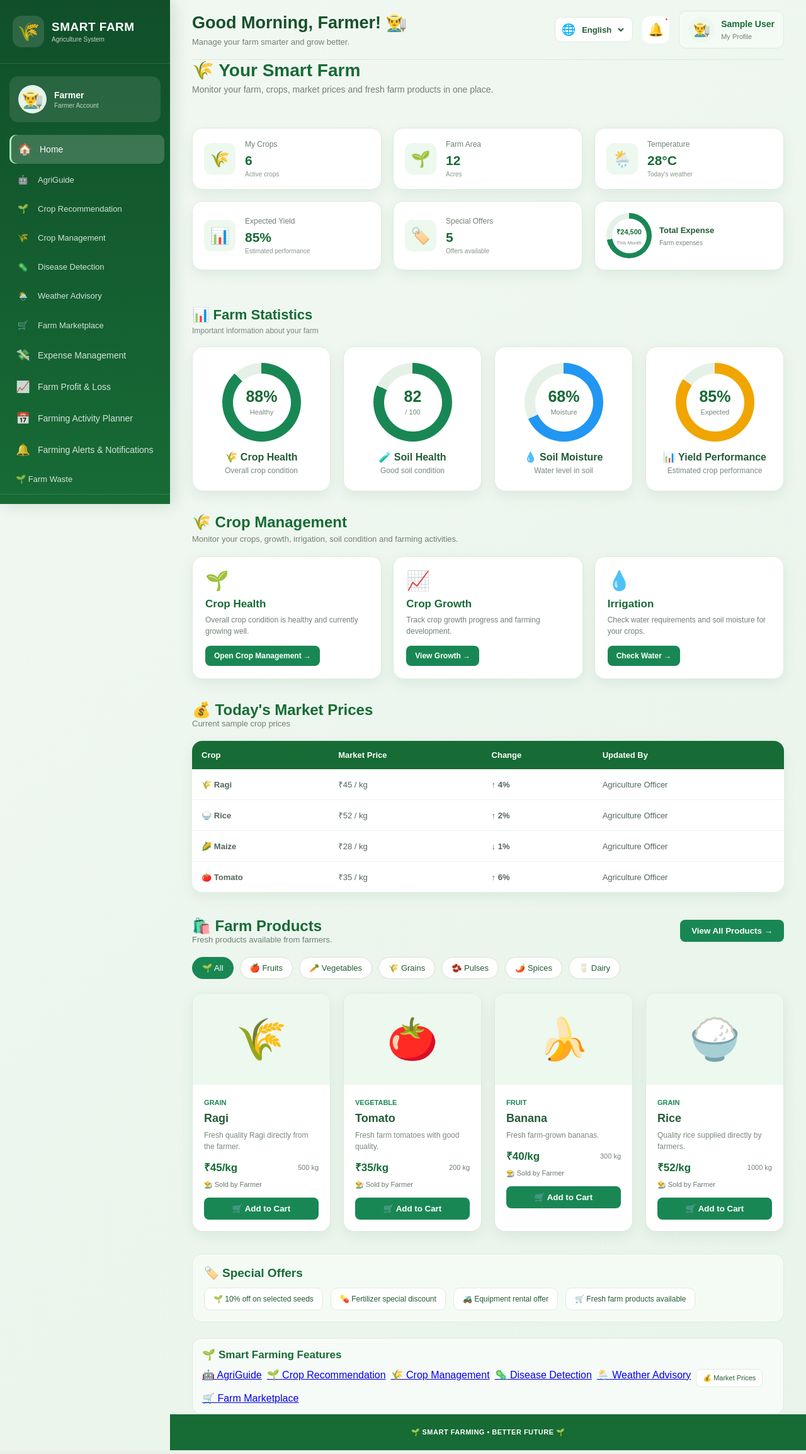
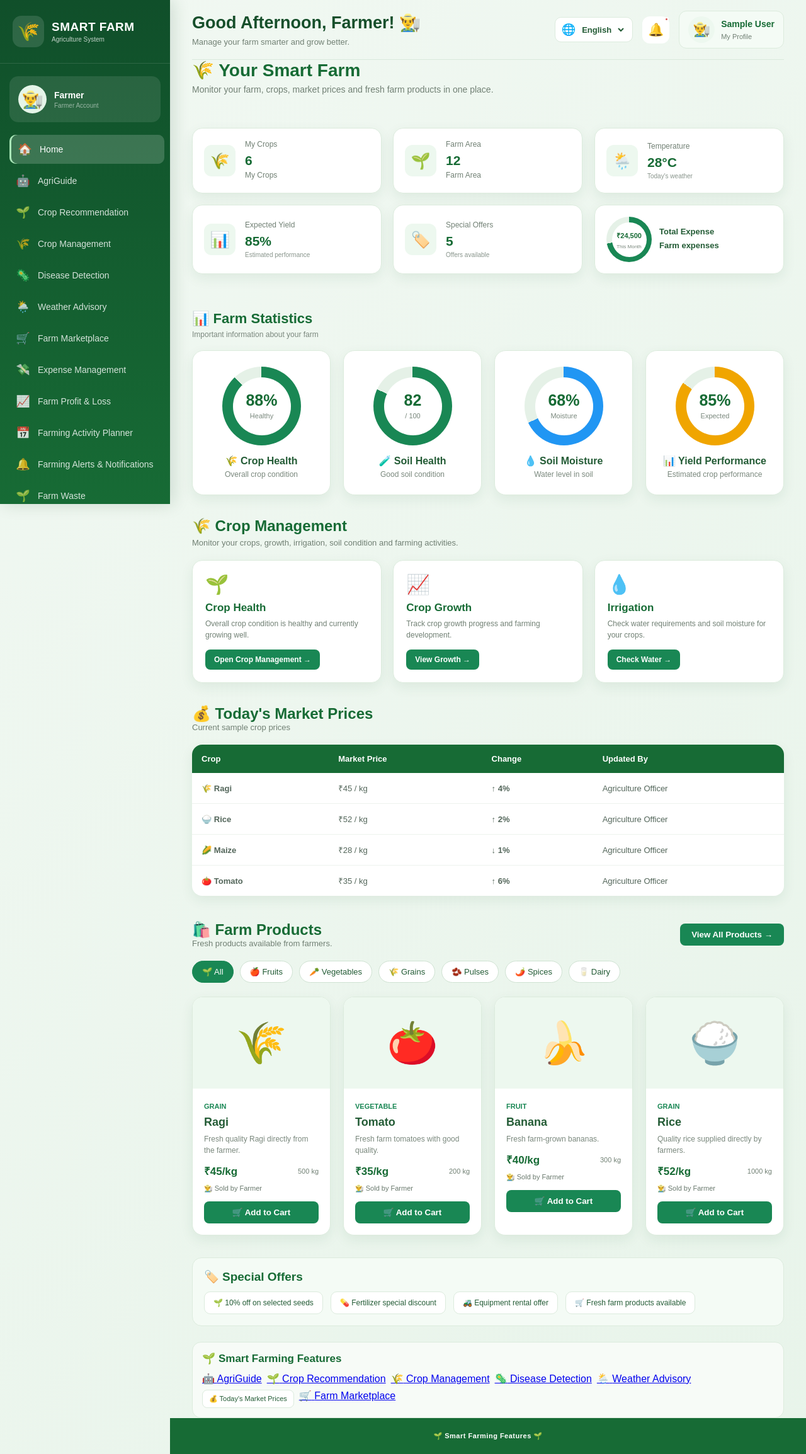
Before and after one commit to NikhilShivaram007/Smart_Agriculture-, a Flask app: page /dashboard in a window 1280 px wide. Shown: the whole page at 63% size. Run offline with Flask 3, Linux system fonts and the light colour scheme; the visitor is signed in with stand-in values (Sample User, id 1).

Commit message:
Updated dashboard greeting and translations

```diff
--- a/static/language.js
+++ b/static/language.js
@@ -25,7 +25,12 @@ const translations = {
         farmer: "Farmer",
         farmerAccount: "Farmer Account",
         myProfile: "My Profile",
+
         goodMorning: "Good Morning, Farmer!",
+        goodAfternoon: "Good Afternoon, Farmer!",
+        goodEvening: "Good Evening, Farmer!",
+        goodNight: "Good Night, Farmer!",
+
         manageFarm: "Manage your farm smarter and grow better.",
         yourSmartFarm: "Your Smart Farm",
         monitorFarm: "Monitor your farm, crops, market prices and fresh farm products in one place.",
@@ -69,7 +74,12 @@ const translations = {
         farmer: "किसान",
         farmerAccount: "किसान खाता",
         myProfile: "मेरी प्रोफ़ाइल",
+
         goodMorning: "सुप्रभात, किसान!",
+        goodAfternoon: "शुभ दोपहर, किसान!",
+        goodEvening: "शुभ संध्या, किसान!",
+        goodNight: "शुभ रात्रि, किसान!",
+
         manageFarm: "अपने खेत को स्मार्ट तरीके से प्रबंधित करें और बेहतर उत्पादन करें।",
         yourSmartFarm: "आपका स्मार्ट फार्म",
         monitorFarm: "अपने खेत, फसलों, बाजार कीमतों और ताज़ा कृषि उत्पादों की निगरानी एक ही जगह करें।",
@@ -113,7 +123,12 @@ const translations = {
         farmer: "ರೈತ",
         farmerAccount: "ರೈತರ ಖಾತೆ",
         myProfile: "ನನ್ನ ಪ್ರೊಫೈಲ್",
+
         goodMorning: "ಶುಭೋದಯ, ರೈತರೆ!",
+        goodAfternoon: "ಶುಭ ಮಧ್ಯಾಹ್ನ, ರೈತರೆ!",
+        goodEvening: "ಶುಭ ಸಂಜೆ, ರೈತರೆ!",
+        goodNight: "ಶುಭ ರಾತ್ರಿ, ರೈತರೆ!",
+
         manageFarm: "ನಿಮ್ಮ ಕೃಷಿಯನ್ನು ಸ್ಮಾರ್ಟ್ ರೀತಿಯಲ್ಲಿ ನಿರ್ವಹಿಸಿ ಮತ್ತು ಉತ್ತಮವಾಗಿ ಬೆಳೆಸಿ.",
         yourSmartFarm: "ನಿಮ್ಮ ಸ್ಮಾರ್ಟ್ ಫಾರ್ಮ್",
         monitorFarm: "ನಿಮ್ಮ ಕೃಷಿ, ಬೆಳೆಗಳು, ಮಾರುಕಟ್ಟೆ ಬೆಲೆಗಳು ಮತ್ತು ತಾಜಾ ಕೃಷಿ ಉತ್ಪನ್ನಗಳನ್ನು ಒಂದೇ ಸ್ಥಳದಲ್ಲಿ ಗಮನಿಸಿ.",
@@ -157,7 +172,12 @@ const translations = {
         farmer: "விவசாயி",
         farmerAccount: "விவசாயி கணக்கு",
         myProfile: "எனது சுயவிவரம்",
+
         goodMorning: "காலை வணக்கம், விவசாயி!",
+        goodAfternoon: "மதிய வணக்கம், விவசாயி!",
+        goodEvening: "மாலை வணக்கம், விவசாயி!",
+        goodNight: "இரவு வணக்கம், விவசாயி!",
+
         manageFarm: "உங்கள் பண்ணையை புத்திசாலித்தனமாக நிர்வகித்து சிறப்பாக வளருங்கள்.",
         yourSmartFarm: "உங்கள் ஸ்மார்ட் பண்ணை",
         monitorFarm: "உங்கள் பண்ணை, பயிர்கள், சந்தை விலைகள் மற்றும் புதிய விவசாயப் பொருட்களை ஒரே இடத்தில் கண்காணிக்கவும்.",
@@ -201,7 +221,12 @@ const translations = {
         farmer: "రైతు",
         farmerAccount: "రైతు ఖాతా",
         myProfile: "నా ప్రొఫైల్",
+
         goodMorning: "శుభోదయం, రైతు!",
+        goodAfternoon: "శుభ మధ్యాహ్నం, రైతు!",
+        goodEvening: "శుభ సాయంత్రం, రైతు!",
+        goodNight: "శుభ రాత్రి, రైతు!",
+
         manageFarm: "మీ వ్యవసాయాన్ని స్మార్ట్‌గా నిర్వహించి మంచి దిగుబడి పొందండి.",
         yourSmartFarm: "మీ స్మార్ట్ ఫార్మ్",
         monitorFarm: "మీ వ్యవసాయం, పంటలు, మార్కెట్ ధరలు మరియు తాజా వ్యవసాయ ఉత్పత్తులను ఒకే చోట పర్యవేక్షించండి.",
@@ -245,7 +270,12 @@ const translations = {
         farmer: "കർഷകൻ",
         farmerAccount: "കർഷക അക്കൗണ്ട്",
         myProfile: "എന്റെ പ്രൊഫൈൽ",
+
         goodMorning: "സുപ്രഭാതം, കർഷകാ!",
+        goodAfternoon: "ശുഭ ഉച്ചയ്ക്ക്, കർഷകാ!",
+        goodEvening: "ശുഭ സായാഹ്നം, കർഷകാ!",
+        goodNight: "ശുഭ രാത്രി, കർഷകാ!",
+
         manageFarm: "നിങ്ങളുടെ കൃഷി സ്മാർട്ടായി നിയന്ത്രിച്ച് മികച്ച രീതിയിൽ വളർത്തുക.",
         yourSmartFarm: "നിങ്ങളുടെ സ്മാർട്ട് ഫാം",
         monitorFarm: "നിങ്ങളുടെ ഫാം, വിളകൾ, വിപണി വിലകൾ, പുതിയ കാർഷിക ഉൽപ്പന്നങ്ങൾ എന്നിവ ഒരിടത്ത് നിരീക്ഷിക്കുക.",
@@ -289,7 +319,12 @@ const translations = {
         farmer: "शेतकरी",
         farmerAccount: "शेतकरी खाते",
         myProfile: "माझे प्रोफाइल",
+
         goodMorning: "शुभ सकाळ, शेतकरी!",
+        goodAfternoon: "शुभ दुपार, शेतकरी!",
+        goodEvening: "शुभ संध्याकाळ, शेतकरी!",
+        goodNight: "शुभ रात्री, शेतकरी!",
+
         manageFarm: "तुमची शेती स्मार्ट पद्धतीने व्यवस्थापित करा आणि चांगली वाढ करा.",
         yourSmartFarm: "तुमचे स्मार्ट फार्म",
         monitorFarm: "तुमची शेती, पिके, बाजारभाव आणि ताजी कृषी उत्पादने एकाच ठिकाणी पाहा.",
@@ -333,7 +368,12 @@ const translations = {
         farmer: "কৃষক",
         farmerAccount: "কৃষক অ্যাকাউন্ট",
         myProfile: "আমার প্রোফাইল",
+
         goodMorning: "সুপ্রভাত, কৃষক!",
+        goodAfternoon: "শুভ অপরাহ্ন, কৃষক!",
+        goodEvening: "শুভ সন্ধ্যা, কৃষক!",
+        goodNight: "শুভ রাত্রি, কৃষক!",
+
         manageFarm: "আপনার খামার স্মার্টভাবে পরিচালনা করুন এবং আরও ভালোভাবে চাষ করুন।",
         yourSmartFarm: "আপনার স্মার্ট ফার্ম",
         monitorFarm: "আপনার খামার, ফসল, বাজার মূল্য এবং তাজা কৃষি পণ্য এক জায়গায় পর্যবেক্ষণ করুন।",
@@ -377,7 +417,12 @@ const translations = {
         farmer: "ખેડૂત",
         farmerAccount: "ખેડૂત ખાતું",
         myProfile: "મારી પ્રોફાઇલ",
+
         goodMorning: "સુપ્રભાત, ખેડૂત!",
+        goodAfternoon: "શુભ બપોર, ખેડૂત!",
+        goodEvening: "શુભ સાંજ, ખેડૂત!",
+        goodNight: "શુભ રાત્રિ, ખેડૂત!",
+
         manageFarm: "તમારા ખેતરને સ્માર્ટ રીતે મેનેજ કરો અને વધુ સારું ઉત્પાદન મેળવો.",
         yourSmartFarm: "તમારું સ્માર્ટ ફાર્મ",
         monitorFarm: "તમારા ખેતર, પાક, બજાર ભાવ અને તાજા કૃષિ ઉત્પાદનોને એક જ જગ્યાએ જુઓ.",
@@ -421,7 +466,12 @@ const translations = {
         farmer: "ਕਿਸਾਨ",
         farmerAccount: "ਕਿਸਾਨ ਖਾਤਾ",
         myProfile: "ਮੇਰੀ ਪ੍ਰੋਫਾਈਲ",
+
         goodMorning: "ਸ਼ੁਭ ਸਵੇਰ, ਕਿਸਾਨ!",
+        goodAfternoon: "ਸ਼ੁਭ ਦੁਪਹਿਰ, ਕਿਸਾਨ!",
+        goodEvening: "ਸ਼ੁਭ ਸ਼ਾਮ, ਕਿਸਾਨ!",
+        goodNight: "ਸ਼ੁਭ ਰਾਤ, ਕਿਸਾਨ!",
+
         manageFarm: "ਆਪਣੇ ਖੇਤ ਨੂੰ ਸਮਾਰਟ ਤਰੀਕੇ ਨਾਲ ਪ੍ਰਬੰਧਿਤ ਕਰੋ ਅਤੇ ਵਧੀਆ ਫਸਲ ਉਗਾਓ।",
         yourSmartFarm: "ਤੁਹਾਡਾ ਸਮਾਰਟ ਫਾਰਮ",
         monitorFarm: "ਆਪਣੇ ਖੇਤ, ਫਸਲਾਂ, ਬਾਜ਼ਾਰ ਕੀਮਤਾਂ ਅਤੇ ਤਾਜ਼ਾ ਖੇਤੀ ਉਤਪਾਦਾਂ ਨੂੰ ਇੱਕੋ ਥਾਂ 'ਤੇ ਦੇਖੋ।",
@@ -459,6 +509,52 @@ function changeLanguage(language) {
 
 
 // ============================================================
+// GET CURRENT GREETING
+// ============================================================
+
+function getGreetingKey() {
+
+    const hour = new Date().getHours();
+
+    if (hour >= 5 && hour < 12) {
+        return "goodMorning";
+    }
+
+    if (hour >= 12 && hour < 17) {
+        return "goodAfternoon";
+    }
+
+    if (hour >= 17 && hour < 21) {
+        return "goodEvening";
+    }
+
+    return "goodNight";
+}
+
+
+// ============================================================
+// UPDATE TIME-BASED GREETING
+// ============================================================
+
+function updateGreeting(language) {
+
+    if (!translations[language]) {
+        language = "english";
+    }
+
+    const selectedLanguage = translations[language];
+    const greetingKey = getGreetingKey();
+
+    const greetingElement =
+        document.querySelector('[data-translate="goodMorning"]');
+
+    if (greetingElement && selectedLanguage[greetingKey]) {
+        greetingElement.textContent = selectedLanguage[greetingKey];
+    }
+}
+
+
+// ============================================================
 // APPLY LANGUAGE
 // ============================================================
 
@@ -487,6 +583,9 @@ function applyLanguage(language) {
     }
 
     document.documentElement.lang = language;
+
+    // Update greeting according to current time
+    updateGreeting(language);
 }
 
 
@@ -501,4 +600,14 @@ document.addEventListener("DOMContentLoaded", function() {
 
     applyLanguage(savedLanguage);
 
+    // Keep greeting updated
+    setInterval(function() {
+
+        const currentLanguage =
+            localStorage.getItem("smartFarmLanguage") || "english";
+
+        updateGreeting(currentLanguage);
+
+    }, 60000);
+
 });
--- a/templates/dashboard.html
+++ b/templates/dashboard.html
@@ -1003,8 +1003,8 @@
             </div>
 
             <div>
-                <h2>SMART FARM</h2>
-                <p>Agriculture System</p>
+                <h2 data-translate="smartFarm">SMART FARM</h2>
+                <p data-translate="agricultureSystem">Agriculture System</p>
             </div>
 
         </div>
@@ -1019,8 +1019,8 @@
                 </div>
 
                 <div>
-                    <strong>Farmer</strong>
-                    <span>Farmer Account</span>
+                    <strong data-translate="farmer">Farmer</strong>
+                    <span><span data-translate="farmerAccount">Farmer Account</span></span>
                 </div>
 
             </a>
@@ -1035,31 +1035,31 @@
             </a>
             <a href="{{ url_for('agribot') }}">
                 <span>🤖</span>
-                AgriGuide
+                <span data-translate="agriguide">AgriGuide</span>
             </a>
             <a href="/crop-recommendation">
                 <span>🌱</span>
-                Crop Recommendation
+                <span data-translate="cropRecommendation">Crop Recommendation</span>
             </a>
 
             <a href="/crop-management">
                 <span>🌾</span>
-                Crop Management
+                <span data-translate="cropManagement">Crop Management</span>
             </a>
 
             <a href="/disease-detection">
                 <span>🦠</span>
-                Disease Detection
+                <span data-translate="diseaseDetection">Disease Detection</span>
             </a>
 
             <a href="/weather">
                 <span>🌦️</span>
-                Weather Advisory
+                <span data-translate="weatherAdvisory">Weather Advisory</span>
             </a>
 
             <a href="/shop">
                 <span>🛒</span>
-                Farm Marketplace
+                <span data-translate="farmMarketplace">Farm Marketplace</span>
             </a>
 
             <!-- CORRECTED: OPENS SEPARATE EXPENSE MANAGEMENT PAGE -->
@@ -1080,7 +1080,8 @@
                 <span data-translate="farmingAlerts">Farming Alerts & Notifications</span>
             </a>
             <a href="/farm-waste">
-                🌱 Farm Waste
+                <span>🌱</span>
+                <span data-translate="farmWaste">Farm Waste</span>
             </a>
 
         </nav>
@@ -1094,7 +1095,7 @@
 
             <a href="/logout" class="logout-link">
                 <span>🚪</span>
-                Logout
+                <span data-translate="logout">Logout</span>
             </a>
 
         </div>
@@ -1108,11 +1109,10 @@
             <div>
 
                 <h1>
-                    Good Morning, Farmer! 👨‍🌾
+                    <span id="greeting" data-translate="goodMorning">Good Morning, Farmer!</span> 👨‍🌾
                 </h1>
-
                 <p>
-                    Manage your farm smarter and grow better.
+                    <span data-translate="manageFarm">Manage your farm smarter and grow better.</span>
                 </p>
 
             </div>
@@ -1156,7 +1156,7 @@
                         </strong>
 
                         <small>
-                            My Profile
+                            <span data-translate="myProfile">My Profile</span>
                         </small>
 
                     </div>
@@ -1170,12 +1170,12 @@
         <section class="home-title">
 
             <h2>
-                🌾 Your Smart Farm
+                🌾 <span data-translate="yourSmartFarm">Your Smart Farm</span>
             </h2>
 
             <p>
-                Monitor your farm, crops, market prices
-                and fresh farm products in one place.
+                <span data-translate="monitorFarm">Monitor your farm, crops, market prices and fresh farm products in
+                    one place.</span>
             </p>
 
         </section>
@@ -1190,11 +1190,11 @@
 
                 <div>
 
-                    <span>My Crops</span>
+                    <span data-translate="myCrops">My Crops</span>
 
                     <strong>6</strong>
 
-                    <small>Active crops</small>
+                    <small><span data-translate="myCrops">Active crops</span></small>
 
                 </div>
 
@@ -1208,11 +1208,11 @@
 
                 <div>
 
-                    <span>Farm Area</span>
+                    <span data-translate="farmArea">Farm Area</span>
 
                     <strong>12</strong>
 
-                    <small>Acres</small>
+                    <small><span data-translate="farmArea">Acres</span></small>
 
                 </div>
 
@@ -1226,7 +1226,7 @@
 
                 <div>
 
-                    <span>Temperature</span>
+                    <span data-translate="temperature">Temperature</span>
 
                     <strong>28°C</strong>
 
@@ -1244,7 +1244,7 @@
 
                 <div>
 
-                    <span>Expected Yield</span>
+                    <span data-translate="expectedYield">Expected Yield</span>
 
                     <strong>85%</strong>
 
@@ -1262,7 +1262,7 @@
 
                 <div>
 
-                    <span>Special Offers</span>
+                    <span data-translate="specialOffers">Special Offers</span>
 
                     <strong>5</strong>
 
@@ -1288,9 +1288,9 @@
 
                 <div class="expense-info">
 
-                    <span>Total Expense</span>
-
-                    <small>Farm expenses</small>
+                    <span data-translate="totalExpense">Total Expense</span>
+
+                    <small><span data-translate="farmExpenses">Farm expenses</span></small>
 
                 </div>
 
@@ -1304,7 +1304,7 @@
 
                 <div>
 
-                    <h2>📊 Farm Statistics</h2>
+                    <h2>📊 <span data-translate="farmStatistics">Farm Statistics</span></h2>
 
                     <p>
                         Important information about your farm
@@ -1330,7 +1330,7 @@
 
                     </div>
 
-                    <h3>🌾 Crop Health</h3>
+                    <h3>🌾 <span data-translate="cropHealth">Crop Health</span></h3>
 
                     <p>Overall crop condition</p>
 
@@ -1350,7 +1350,7 @@
 
                     </div>
 
-                    <h3>🧪 Soil Health</h3>
+                    <h3>🧪 <span data-translate="soilHealth">Soil Health</span></h3>
 
                     <p>Good soil condition</p>
 
@@ -1370,7 +1370,7 @@
 
                     </div>
 
-                    <h3>💧 Soil Moisture</h3>
+                    <h3>💧 <span data-translate="soilMoisture">Soil Moisture</span></h3>
 
                     <p>Water level in soil</p>
 
@@ -1390,7 +1390,7 @@
 
                     </div>
 
-                    <h3>📊 Yield Performance</h3>
+                    <h3>📊 <span data-translate="yieldPerformance">Yield Performance</span></h3>
 
                     <p>Estimated crop performance</p>
 
@@ -1404,7 +1404,7 @@
 
             <div class="crop-management-header">
 
-                <h2>🌾 Crop Management</h2>
+                <h2>🌾 <span data-translate="cropManagementTitle">Crop Management</span></h2>
 
                 <p>
                     Monitor your crops, growth, irrigation,
@@ -1429,7 +1429,7 @@
                     </p>
 
                     <a href="/crop-management" class="management-button">
-                        Open Crop Management →
+                        Open <span data-translate="cropManagement">Crop Management</span> →
                     </a>
 
                 </div>
@@ -1483,7 +1483,7 @@
                 <div>
 
                     <h2>
-                        💰 Today's Market Prices
+                        💰 <span data-translate="todaysMarketPrices">Today's Market Prices</span>
                     </h2>
 
                     <p>
@@ -1604,7 +1604,7 @@
                 <div>
 
                     <h2>
-                        🛍️ Farm Products
+                        🛍️ <span data-translate="farmProducts">Farm Products</span>
                     </h2>
 
                     <p>
@@ -1833,7 +1833,7 @@
         <section class="offers-section">
 
             <h2>
-                🏷️ Special Offers
+                🏷️ <span data-translate="specialOffersTitle">Special Offers</span>
             </h2>
 
             <div class="offers-list">
@@ -1861,7 +1861,7 @@
         <section class="farming-features">
 
             <h2>
-                🌱 Smart Farming Features
+                🌱 <span data-translate="smartFarmingFeatures">Smart Farming Features</span>
             </h2>
 
             <div class="feature-buttons">
@@ -1890,7 +1890,7 @@
 
                 <!-- CORRECTED: MARKET PRICES PAGE -->
                 <a href="/market-prices" class="feature-button">
-                    💰 Market Prices
+                    💰 <span data-translate="todaysMarketPrices">Market Prices</span>
                 </a>
 
                 <a href="/shop">
@@ -1904,12 +1904,13 @@
 
         <footer class="farmer-footer">
 
-            🌱 SMART FARMING • BETTER FUTURE 🌱
+            🌱 <span data-translate="smartFarmingFeatures">SMART FARMING • BETTER FUTURE</span> 🌱
 
         </footer>
 
     </main>
     <script src="{{ url_for('static', filename='language.js') }}"></script>
+
 </body>
 
 </html>
```
